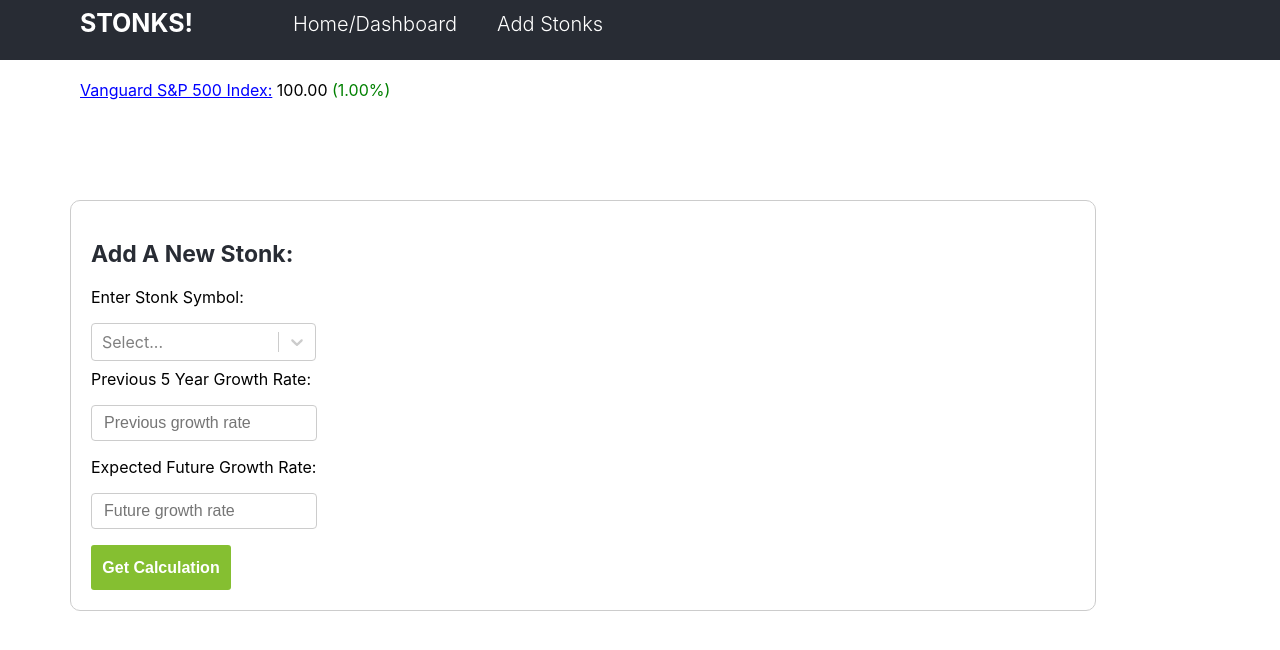
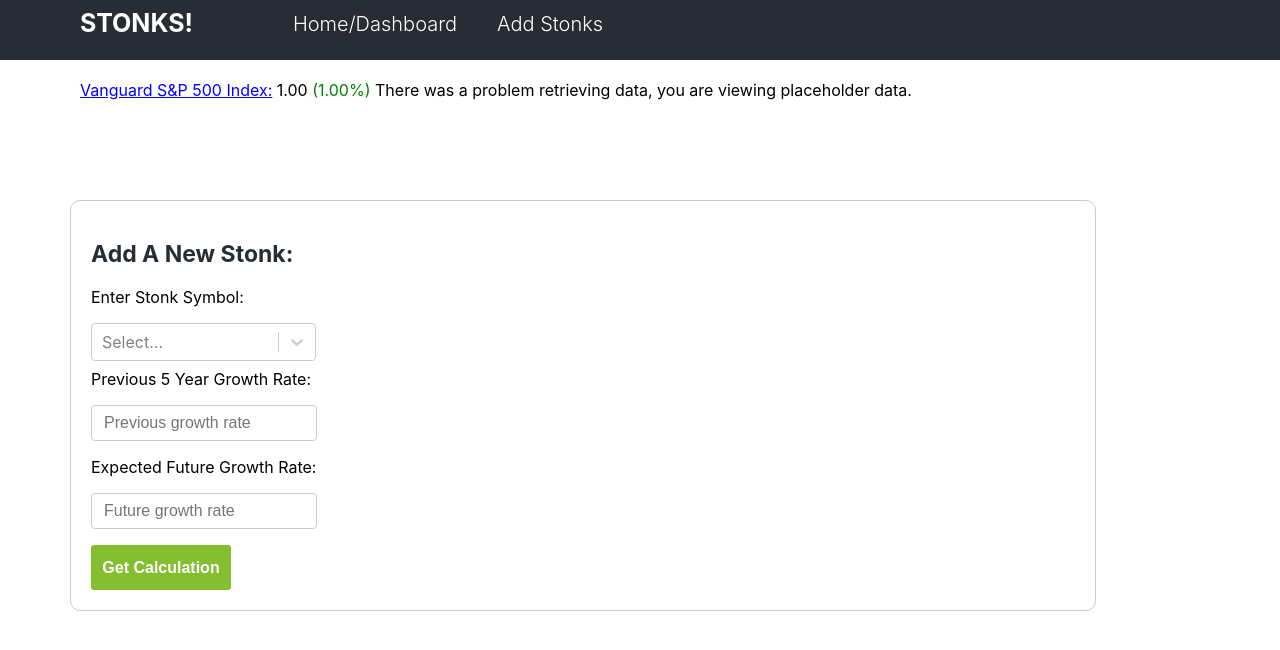
Before and after one commit to toddmantell/stonks, a React (Create React App) app: page /addstonk in a window 1280 px wide. Shown: the top 650 px of the page. Built offline with nearby package versions, Linux system fonts and the light colour scheme; no server answers.

Commit message:
changed VOO default

```diff
--- a/src/components/MarketBanner.js
+++ b/src/components/MarketBanner.js
@@ -20,9 +20,9 @@ export default function MarketBanner(props) {
           %)
         </span>
       </span>
-      {!VOO && (
+      {VOO.latestPrice === 1 && (
         <span>
-          {"    "}There was a problem retrieving data, you are viewing old data
+          {"    "}There was a problem retrieving data, you are viewing placeholder data.
         </span>
       )}
     </section>
--- a/src/data/context/UserContext.js
+++ b/src/data/context/UserContext.js
@@ -45,7 +45,7 @@ export class UserProvider extends Component {
 			isLoading: false,
 			stonks: defaultStonks,
 			user: {},
-			VOO: {changePercent: .01, latestPrice: 100},
+			VOO: {changePercent: .01, latestPrice: 1},
 		});
 }
 
```
